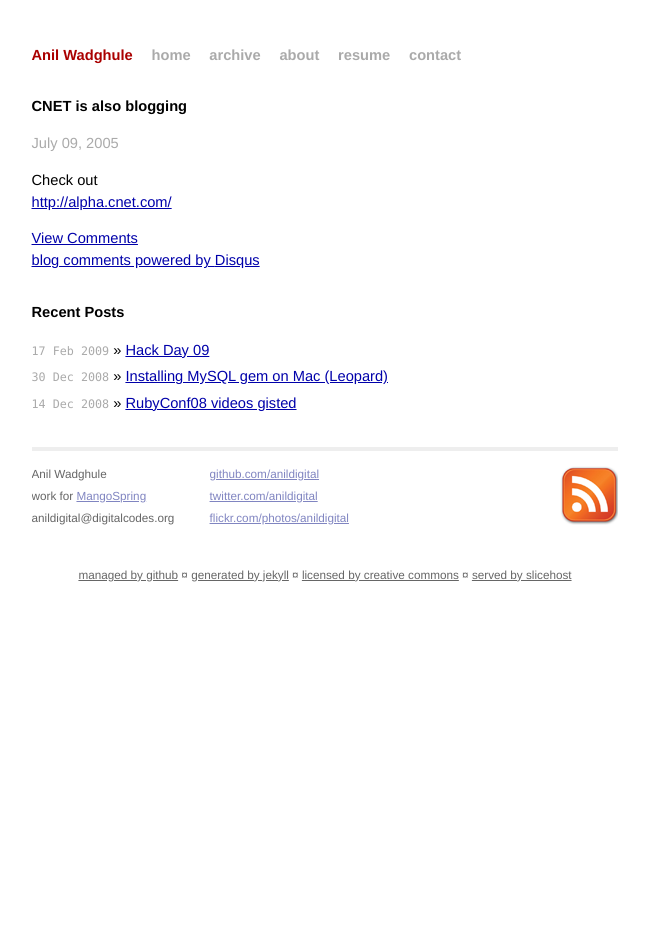
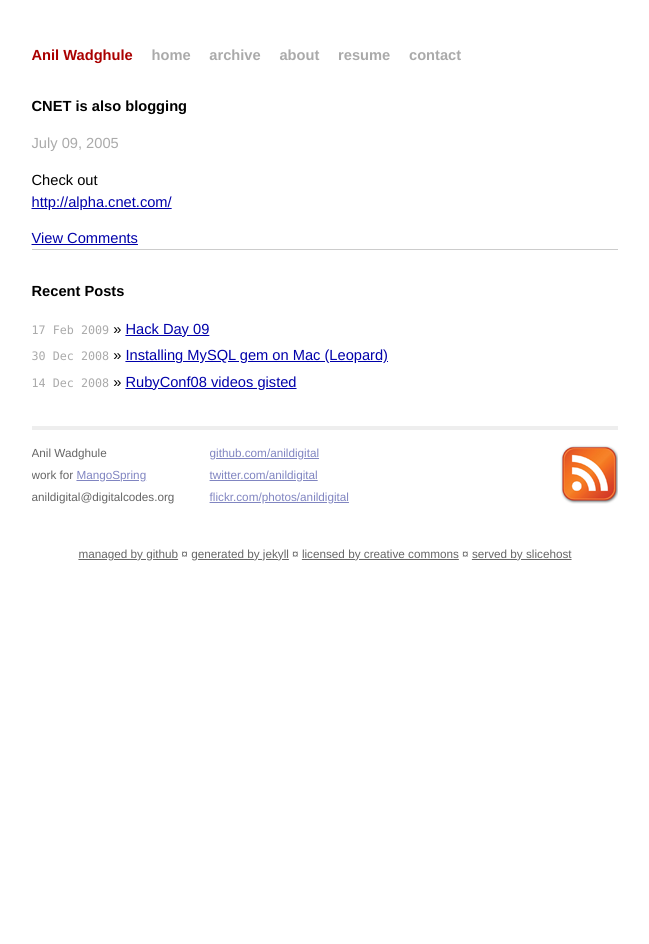
Before and after one commit to anildigital/anildigital.github.io, a Jekyll site: the page built from _posts/2005-07-09-cnet-is-also-blogging.markdown, in a window 1280 px wide. Shown: the whole page, without its empty margins (315-964 px from the left). Built offline with Jekyll 4.4.1, drawn with Linux system fonts in a browser that asks for light colours; Markdown is read by kramdown in place of the engine named in the settings; comment, search, counter and statistics services are not loaded.

Commit message:
New style changes

```diff
--- a/_layouts/post.html
+++ b/_layouts/post.html
@@ -8,12 +8,12 @@
 	<div>
 		<a href="{{ page.url }}#disqus_thread">View Comments</a>
 	</div>
+	<div>
+		<div id="disqus_thread"></div>
+		<script type="text/javascript" src="http://disqus.com/forums/anilsweblog/embed.js"></script>
+		<noscript><a href="http://anilsweblog.disqus.com/?url=ref">View the discussion thread.</a></noscript>
 	</div>
-<div>
-
-<div id="disqus_thread"></div><script type="text/javascript" src="http://disqus.com/forums/anilsweblog/embed.js"></script><noscript><a href="http://anilsweblog.disqus.com/?url=ref">View the discussion thread.</a></noscript><a href="http://disqus.com" class="dsq-brlink">blog comments powered by <span class="logo-disqus">Disqus</span></a>
 </div>
-
 
 <div id="related">
 	<h2>Recent Posts</h2>
--- a/css/screen.css
+++ b/css/screen.css
@@ -172,7 +172,7 @@
 /*****************************************************************************/
 
 #post {
-
+  border-bottom: 1px #ccc solid;
 }
 
 /* standard */
@@ -200,6 +200,7 @@
 	border: 1px solid black;
 	background-color: #333;
 	color: white;
+	overflow:auto;
 }
 
 #post pre.terminal code {
--- a/index.html
+++ b/index.html
@@ -15,9 +15,12 @@
 	  <p class="meta">{{ post.date | date:"%B %d, %Y" }}</p>
 	  {{ post.content }}
 	</div>
-	<div style="margin-top:20px;">
+	<div style="margin-top:25px;">
 		&nbsp;
 	</div>
     {% endfor %}
   </ul>
+  <div style="margin-top:5px;">
+		<h2>See <a href="/archive.html">Archive</a></h2>
+  </div>
 </div>
```
Lines whose indentation alone changed are shown as unchanged.
